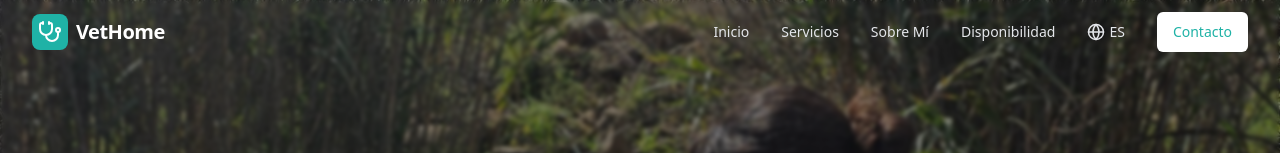
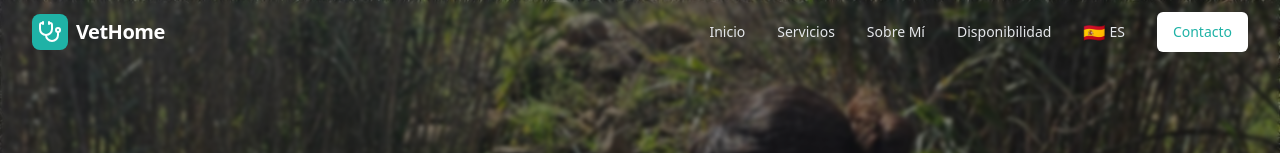
Before and after one commit to jorgeOps/vet-home-web, a Next.js app: page / in a window 1280 px wide. Shown: the top 153 px of the page. Built offline with nearby package versions, Linux system fonts and the light colour scheme.

Commit message:
Language emojis added

```diff
--- a/src/components/Navbar.tsx
+++ b/src/components/Navbar.tsx
@@ -77,7 +77,7 @@ export function Navbar() {
                                 scrolled || !isHome ? "text-muted-foreground" : "text-gray-200 hover:text-white"
                             )}
                         >
-                            <Globe size={18} />
+                            <span className="text-lg">{language === 'es' ? '🇪🇸' : '🇬🇧'}</span>
                             {language}
                         </button>
 
@@ -102,6 +102,7 @@ export function Navbar() {
                                 scrolled || !isHome ? "text-primary" : "text-white"
                             )}
                         >
+                            <span className="text-lg">{language === 'es' ? '🇪🇸' : '🇬🇧'}</span>
                             {language}
                         </button>
 
```
